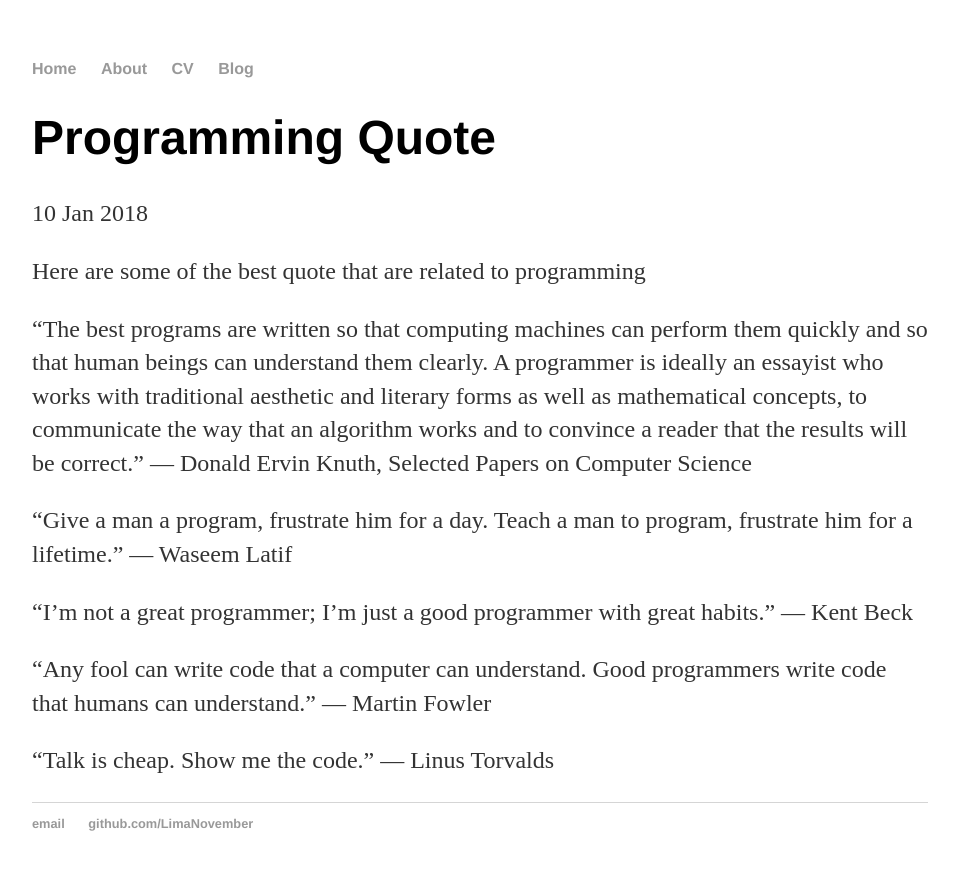
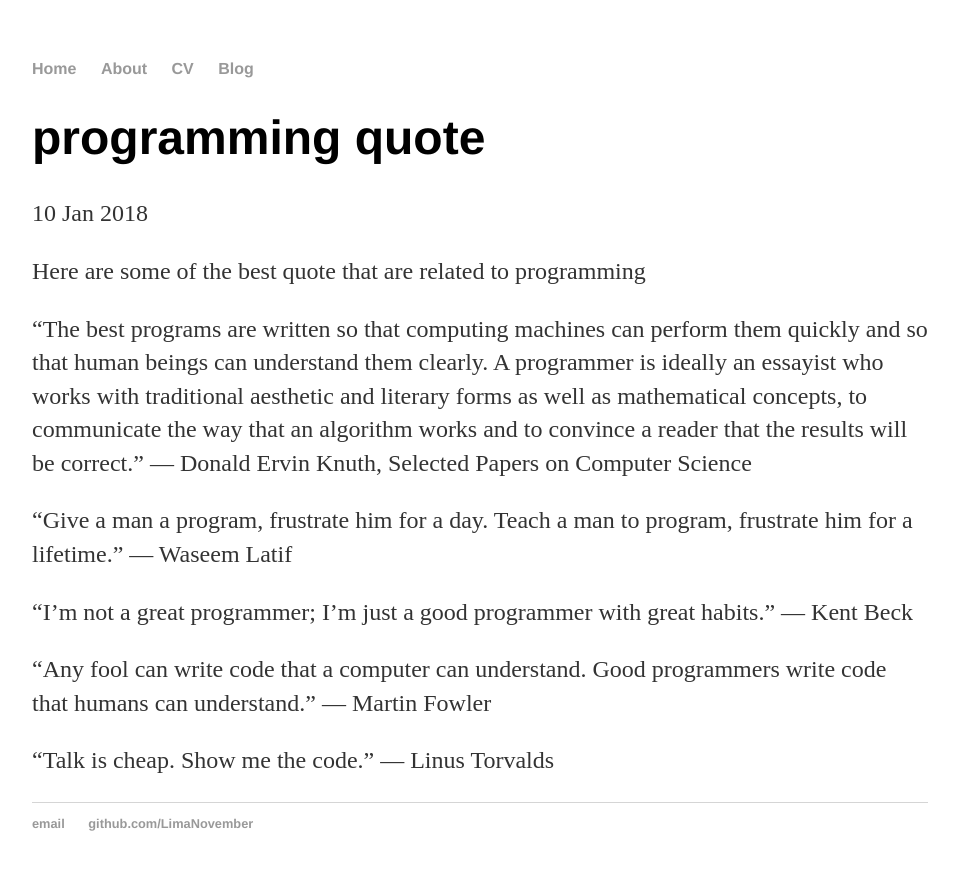
Before and after one commit to LimaNovember/limanovember.github.io, a Jekyll site: the page built from _posts/2018-01-10-programming-quote.md, in a window 1280 px wide. Shown: the top 870 px of the page, without its empty margins (160-1118 px from the left). Built offline with Jekyll 4.4.1, drawn with Linux system fonts in a browser that asks for light colours; part of the change alters nothing that is shown.

```diff
--- a/_posts/2018-01-10-programming-quote.md
+++ b/_posts/2018-01-10-programming-quote.md
@@ -1,5 +1,6 @@
 ---
 layout: post
+title: programming quote
 date: 2018-01-10
 ---
 
```
